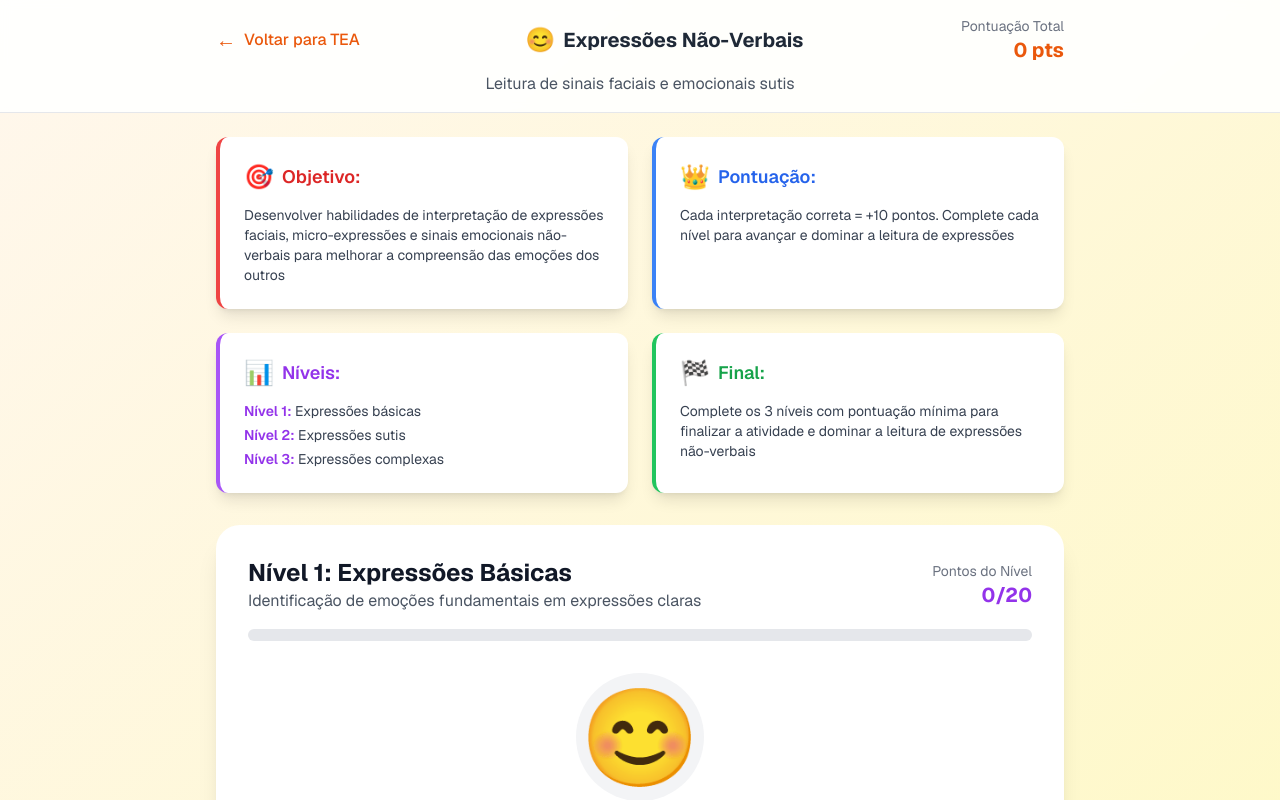
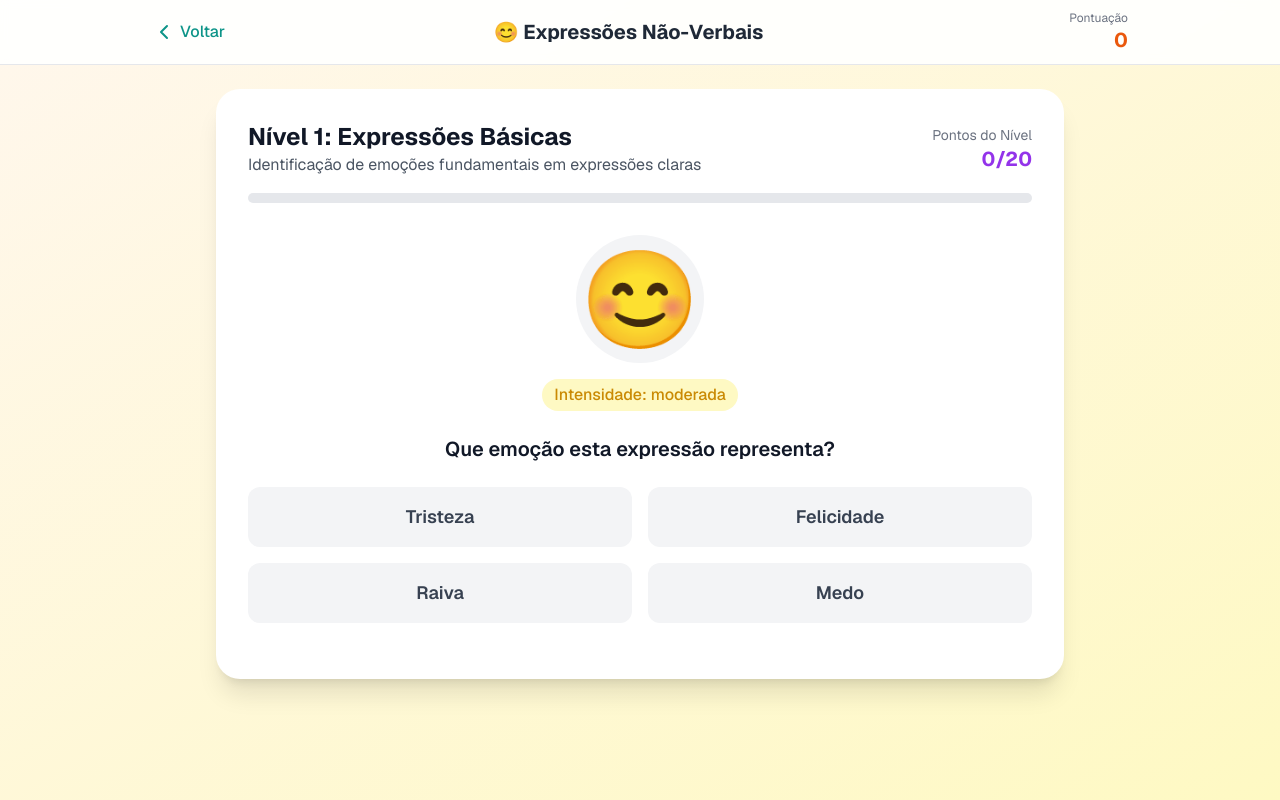
Before and after one commit to ClaudemirWork/teaplus-working, a Next.js app: page /non-verbal-expressions in a window 1280 px wide. Shown: the top 800 px of the page. Built offline with nearby package versions, Linux system fonts and the light colour scheme.

Commit message:
Update page.tsx correção do botão voltar em não verbal expressões

```diff
--- a/app/non-verbal-expressions/page.tsx
+++ b/app/non-verbal-expressions/page.tsx
@@ -1,7 +1,8 @@
 'use client'
 
-import { useState, useEffect } from 'react'
+import { useState } from 'react'
 import Link from 'next/link'
+import { ChevronLeft } from 'lucide-react'
 
 interface Expression {
   id: number
@@ -193,7 +194,6 @@ export default function NonverbalExpressions() {
     if (currentExpression < currentLevelData.expressions.length - 1) {
       setCurrentExpression(currentExpression + 1)
     } else {
-      // Fim do nível
       if (score >= currentLevelData.pointsRequired) {
         setCompletedLevels([...completedLevels, currentLevel])
 
@@ -205,7 +205,6 @@ export default function NonverbalExpressions() {
           setGameCompleted(true)
         }
       } else {
-        // Reiniciar nível se não atingiu pontuação mínima
         setCurrentExpression(0)
         setScore(0)
       }
@@ -249,229 +248,124 @@ export default function NonverbalExpressions() {
   if (gameCompleted) {
     return (
       <div className="min-h-screen bg-gradient-to-br from-orange-50 to-yellow-100">
-        {/* Header Mobile */}
-        <div className="bg-white/90 backdrop-blur-sm border-b border-gray-200 sticky top-0 z-10">
-          <div className="max-w-4xl mx-auto px-4 sm:px-6 py-4">
-            <div className="flex items-center justify-between">
-              <a
-                href="/tea"
-                className="flex items-center text-orange-600 hover:text-orange-700 transition-colors min-h-[44px] px-2 -ml-2"
+        <header className="bg-white/90 backdrop-blur-sm border-b border-gray-200 sticky top-0 z-10">
+          <div className="max-w-5xl mx-auto px-4 sm:px-6">
+            <div className="flex items-center justify-between h-16">
+              <Link
+                href="/dashboard"
+                className="flex items-center text-teal-600 hover:text-teal-700 transition-colors"
               >
-                <span className="text-xl mr-2">←</span>
-                <span className="text-sm sm:text-base font-medium">Voltar para TEA</span>
-              </a>
-              <h1 className="text-lg sm:text-xl font-bold text-gray-800 text-center flex-1 mx-4 flex items-center justify-center gap-2">
-                <span className="text-xl sm:text-2xl">😊</span>
-                <span>Expressões Não-Verbais</span>
+                <ChevronLeft className="h-6 w-6" />
+                <span className="ml-1 font-medium text-sm sm:text-base">Voltar</span>
+              </Link>
+              <h1 className="text-lg sm:text-xl font-bold text-gray-800 text-center">
+                😊 Expressões Não-Verbais
               </h1>
-              <div className="w-20"></div>
+              <div className="w-24"></div>
             </div>
           </div>
-        </div>
+        </header>
 
-        <div className="max-w-4xl mx-auto px-4 sm:px-6 py-6">
+        <main className="max-w-4xl mx-auto px-4 sm:px-6 py-6">
           <div className="flex min-h-[500px] items-center justify-center">
             <div className="max-w-2xl text-center">
               <div className="rounded-3xl bg-white p-8 sm:p-12 shadow-xl">
                 <div className="mb-8">
-                  <div className="mx-auto mb-6 flex h-20 w-20 sm:h-24 sm:w-24 items-center justify-center rounded-full bg-gradient-to-r from-green-400 to-blue-500 text-3xl sm:text-4xl">
+                  <div className="mx-auto mb-6 flex h-24 w-24 items-center justify-center rounded-full bg-gradient-to-r from-green-400 to-blue-500 text-4xl">
                     🏆
                   </div>
-                  <h1 className="mb-4 text-2xl sm:text-4xl font-bold text-gray-900">
-                    Parabéns! Atividade Concluída!
-                  </h1>
-                  <p className="text-lg sm:text-xl text-gray-600">
-                    Você dominou a leitura de expressões não-verbais!
-                  </p>
+                  <h1 className="mb-4 text-4xl font-bold text-gray-900">Parabéns!</h1>
+                  <p className="text-xl text-gray-600">Você dominou a leitura de expressões não-verbais!</p>
                 </div>
-
                 <div className="mb-8 space-y-4">
-                  <div className="rounded-2xl bg-gradient-to-r from-blue-50 to-purple-50 p-4 sm:p-6">
-                    <h3 className="mb-2 text-base sm:text-lg font-semibold text-gray-900">Pontuação Final</h3>
-                    <p className="text-2xl sm:text-3xl font-bold text-blue-600">{totalScore} pontos</p>
-                  </div>
-
-                  <div className="rounded-2xl bg-gradient-to-r from-green-50 to-blue-50 p-4 sm:p-6">
-                    <h3 className="mb-2 text-base sm:text-lg font-semibold text-gray-900">Níveis Completados</h3>
-                    <p className="text-xl sm:text-2xl font-bold text-green-600">{completedLevels.length}/3</p>
+                  <div className="rounded-2xl bg-gradient-to-r from-blue-50 to-purple-50 p-6">
+                    <h3 className="mb-2 text-lg font-semibold text-gray-900">Pontuação Final</h3>
+                    <p className="text-3xl font-bold text-blue-600">{totalScore} pontos</p>
                   </div>
                 </div>
-
                 <div className="space-y-4">
-                  <button
-                    onClick={resetGame}
-                    className="w-full rounded-2xl bg-gradient-to-r from-blue-500 to-purple-600 px-6 sm:px-8 py-3 sm:py-4 text-base sm:text-lg font-semibold text-white transition-all hover:from-blue-600 hover:to-purple-700 hover:shadow-lg min-h-[48px] touch-manipulation"
-                  >
+                  <button onClick={resetGame} className="w-full rounded-2xl bg-gradient-to-r from-blue-500 to-purple-600 px-8 py-4 text-lg font-semibold text-white transition-all hover:shadow-lg">
                     🔄 Jogar Novamente
                   </button>
-                  <a
-                    href="/tea"
-                    className="block w-full rounded-2xl border-2 border-gray-300 px-6 sm:px-8 py-3 sm:py-4 text-base sm:text-lg font-semibold text-gray-700 transition-all hover:border-gray-400 hover:shadow-lg min-h-[48px] touch-manipulation"
-                  >
-                    🏠 Voltar à TEA
-                  </a>
+                  <Link href="/dashboard" className="block w-full rounded-2xl border-2 border-gray-300 px-8 py-4 text-lg font-semibold text-gray-700 transition-all hover:border-gray-400">
+                    🏠 Voltar ao Painel
+                  </Link>
                 </div>
               </div>
             </div>
           </div>
-        </div>
+        </main>
       </div>
     )
   }
 
   return (
     <div className="min-h-screen bg-gradient-to-br from-orange-50 to-yellow-100">
-      {/* Header Mobile */}
-      <div className="bg-white/90 backdrop-blur-sm border-b border-gray-200 sticky top-0 z-10">
-        <div className="max-w-4xl mx-auto px-4 sm:px-6 py-4">
-          <div className="flex items-center justify-between">
-            {/* Botão Voltar */}
-            <a
-              href="/tea"
-              className="flex items-center text-orange-600 hover:text-orange-700 transition-colors min-h-[44px] px-2 -ml-2"
+      <header className="bg-white/90 backdrop-blur-sm border-b border-gray-200 sticky top-0 z-10">
+        <div className="max-w-5xl mx-auto px-4 sm:px-6">
+          <div className="flex items-center justify-between h-16">
+            <Link
+              href="/dashboard"
+              className="flex items-center text-teal-600 hover:text-teal-700 transition-colors"
             >
-              <span className="text-xl mr-2">←</span>
-              <span className="text-sm sm:text-base font-medium">Voltar para TEA</span>
-            </a>
-
-            {/* Título */}
-            <h1 className="text-lg sm:text-xl font-bold text-gray-800 text-center flex-1 mx-4 flex items-center justify-center gap-2">
-              <span className="text-xl sm:text-2xl">😊</span>
-              <span>Expressões Não-Verbais</span>
+              <ChevronLeft className="h-6 w-6" />
+              <span className="ml-1 font-medium text-sm sm:text-base">Voltar</span>
+            </Link>
+            <h1 className="text-lg sm:text-xl font-bold text-gray-800 text-center">
+              😊 Expressões Não-Verbais
             </h1>
-
-            {/* Pontuação */}
-            <div className="text-right">
-              <div className="text-xs sm:text-sm text-gray-500">Pontuação Total</div>
-              <div className="text-base sm:text-xl font-bold text-orange-600">{totalScore} pts</div>
-            </div>
-          </div>
-
-          {/* Subtítulo */}
-          <p className="text-center text-sm sm:text-base text-gray-600 mt-2">Leitura de sinais faciais e emocionais sutis</p>
-        </div>
-      </div>
-
-      <div className="max-w-4xl mx-auto px-4 sm:px-6 py-6">
-        {/* Game Info Cards */}
-        <div className="mb-6 sm:mb-8 grid grid-cols-1 sm:grid-cols-2 gap-4 sm:gap-6">
-          {/* Objetivo */}
-          <div className="rounded-xl bg-white p-4 sm:p-6 shadow-lg border-l-4 border-red-500">
-            <div className="mb-3 flex items-center">
-              <span className="mr-2 text-xl sm:text-2xl">🎯</span>
-              <h3 className="text-base sm:text-lg font-semibold text-red-600">Objetivo:</h3>
-            </div>
-            <p className="text-sm text-gray-700">
-              Desenvolver habilidades de interpretação de expressões faciais, micro-expressões e sinais emocionais não-verbais para melhorar a compreensão das emoções dos outros
-            </p>
-          </div>
-
-          {/* Pontuação */}
-          <div className="rounded-xl bg-white p-4 sm:p-6 shadow-lg border-l-4 border-blue-500">
-            <div className="mb-3 flex items-center">
-              <span className="mr-2 text-xl sm:text-2xl">👑</span>
-              <h3 className="text-base sm:text-lg font-semibold text-blue-600">Pontuação:</h3>
-            </div>
-            <p className="text-sm text-gray-700">
-              Cada interpretação correta = +10 pontos. Complete cada nível para avançar e dominar a leitura de expressões
-            </p>
-          </div>
-
-          {/* Níveis */}
-          <div className="rounded-xl bg-white p-4 sm:p-6 shadow-lg border-l-4 border-purple-500">
-            <div className="mb-3 flex items-center">
-              <span className="mr-2 text-xl sm:text-2xl">📊</span>
-              <h3 className="text-base sm:text-lg font-semibold text-purple-600">Níveis:</h3>
-            </div>
-            <div className="space-y-1 text-xs sm:text-sm">
-              <div className={completedLevels.includes(1) ? 'text-green-600 font-semibold' : 'text-gray-700'}>
-                <span className="font-semibold text-purple-600">Nível 1:</span> Expressões básicas
-              </div>
-              <div className={completedLevels.includes(2) ? 'text-green-600 font-semibold' : 'text-gray-700'}>
-                <span className="font-semibold text-purple-600">Nível 2:</span> Expressões sutis
-              </div>
-              <div className={completedLevels.includes(3) ? 'text-green-600 font-semibold' : 'text-gray-700'}>
-                <span className="font-semibold text-purple-600">Nível 3:</span> Expressões complexas
+            <div className="text-right w-24">
+              <div className="text-xs text-gray-500">Pontuação</div>
+              <div className="text-xl font-bold text-orange-600">{totalScore}</div>
             </div>
           </div>
         </div>
+      </header>
 
-          {/* Final */}
-          <div className="rounded-xl bg-white p-4 sm:p-6 shadow-lg border-l-4 border-green-500">
-            <div className="mb-3 flex items-center">
-              <span className="mr-2 text-xl sm:text-2xl">🏁</span>
-              <h3 className="text-base sm:text-lg font-semibold text-green-600">Final:</h3>
+      <main className="max-w-4xl mx-auto px-4 sm:px-6 py-6">
+        <div className="rounded-xl sm:rounded-3xl bg-white p-4 sm:p-8 shadow-xl">
+          <div className="mb-8">
+            <div className="flex flex-col sm:flex-row sm:items-center sm:justify-between mb-4">
+              <div>
+                <h2 className="text-2xl font-bold text-gray-900">Nível {currentLevel}: {currentLevelData?.name}</h2>
+                <p className="text-gray-600">{currentLevelData?.description}</p>
               </div>
-            <p className="text-sm text-gray-700">
-              Complete os 3 níveis com pontuação mínima para finalizar a atividade e dominar a leitura de expressões não-verbais
-            </p>
+              <div className="text-left sm:text-right mt-2 sm:mt-0">
+                <div className="text-sm text-gray-500">Pontos do Nível</div>
+                <div className="text-xl font-bold text-purple-600">{score}/{currentLevelData?.pointsRequired}</div>
               </div>
             </div>
-
-        {/* Game Area */}
-        <div className="rounded-xl sm:rounded-3xl bg-white p-4 sm:p-8 shadow-xl">
-          {/* Level Info */}
-          <div className="mb-6 sm:mb-8">
-            <div className="flex flex-col sm:flex-row sm:items-center sm:justify-between mb-4">
-              <div className="mb-2 sm:mb-0">
-                <h2 className="text-xl sm:text-2xl font-bold text-gray-900">
-                  Nível {currentLevel}: {currentLevelData?.name}
-                </h2>
-                <p className="text-gray-600 text-sm sm:text-base">{currentLevelData?.description}</p>
-              </div>
-              <div className="text-left sm:text-right">
-                <div className="text-xs sm:text-sm text-gray-500">Pontos do Nível</div>
-                <div className="text-lg sm:text-xl font-bold text-purple-600">
-                  {score}/{currentLevelData?.pointsRequired}
-                </div>
-              </div>
-            </div>
-
-            {/* Progress Bar */}
-            <div className="mt-4 h-2 sm:h-3 rounded-full bg-gray-200">
+            <div className="w-full bg-gray-200 rounded-full h-2.5">
               <div
-                className="h-2 sm:h-3 rounded-full bg-gradient-to-r from-purple-500 to-blue-500 transition-all duration-500"
-                style={{
-                  width: `${Math.min((score / (currentLevelData?.pointsRequired || 1)) * 100, 100)}%`
-                }}
+                className="bg-gradient-to-r from-purple-500 to-blue-500 h-2.5 rounded-full transition-all"
+                style={{ width: `${Math.min((score / (currentLevelData?.pointsRequired || 1)) * 100, 100)}%` }}
               ></div>
             </div>
           </div>
 
-          {/* Expression Display */}
           {currentExpressionData && (
-            <div className="mb-6 sm:mb-8">
             <div className="text-center">
-                <div className="mb-6">
-                  <div className="mx-auto mb-4 flex h-24 w-24 sm:h-32 sm:w-32 items-center justify-center rounded-full bg-gray-100 text-6xl sm:text-8xl">
+              <div className="mx-auto mb-4 flex h-32 w-32 items-center justify-center rounded-full bg-gray-100 text-8xl">
                 {currentExpressionData.image}
               </div>
-                  <div className={`inline-flex items-center rounded-full px-3 py-1 text-xs sm:text-sm font-medium ${getIntensityBg(currentExpressionData.intensity)} ${getIntensityColor(currentExpressionData.intensity)}`}>
+              <div className={`inline-flex items-center rounded-full px-3 py-1 font-medium mb-6 ${getIntensityBg(currentExpressionData.intensity)} ${getIntensityColor(currentExpressionData.intensity)}`}>
                 Intensidade: {currentExpressionData.intensity}
               </div>
-                </div>
 
-                <h3 className="mb-6 text-lg sm:text-xl font-semibold text-gray-900">
-                  Que emoção esta expressão representa?
-                </h3>
+              <h3 className="mb-6 text-xl font-semibold text-gray-900">Que emoção esta expressão representa?</h3>
 
-                {/* Answer Options */}
-                <div className="grid grid-cols-1 sm:grid-cols-2 gap-3 sm:gap-4 mb-6">
+              <div className="grid grid-cols-1 sm:grid-cols-2 gap-4 mb-6">
                 {currentExpressionData.options.map((option, index) => (
                   <button
                     key={index}
                     onClick={() => handleAnswer(index)}
                     disabled={selectedAnswer !== null}
-                      className={`rounded-xl p-3 sm:p-4 text-base sm:text-lg font-semibold transition-all min-h-[48px] touch-manipulation ${
+                    className={`rounded-xl p-4 text-lg font-semibold transition-all ${
                       selectedAnswer === null
-                          ? 'bg-gray-100 text-gray-700 hover:bg-gray-200 hover:shadow-lg active:bg-gray-300'
+                        ? 'bg-gray-100 text-gray-700 hover:bg-gray-200'
                         : selectedAnswer === index
-                          ? index === currentExpressionData.correct
-                            ? 'bg-green-500 text-white'
-                            : 'bg-red-500 text-white'
-                          : index === currentExpressionData.correct
-                          ? 'bg-green-500 text-white'
-                          : 'bg-gray-100 text-gray-400'
+                        ? index === currentExpressionData.correct ? 'bg-green-500 text-white' : 'bg-red-500 text-white'
+                        : index === currentExpressionData.correct ? 'bg-green-500 text-white' : 'bg-gray-100 text-gray-400'
                     }`}
                   >
                     {option}
@@ -479,43 +373,13 @@ export default function NonverbalExpressions() {
                 ))}
               </div>
 
-                {/* Result Feedback */}
-                {showResult && (
-                  <div className={`mb-4 rounded-xl p-4 ${
-                    selectedAnswer === currentExpressionData.correct
-                      ? 'bg-green-100 text-green-800'
-                      : 'bg-red-100 text-red-800'
-                  }`}>
-                    {selectedAnswer === currentExpressionData.correct ? (
-                      <div className="flex items-center justify-center">
-                        <span className="mr-2 text-xl sm:text-2xl">✅</span>
-                        <span className="text-base sm:text-lg font-semibold">Correto! +10 pontos</span>
+              {showExplanation && (
+                <>
+                  <div className="mb-6 rounded-xl bg-blue-50 p-6 text-left">
+                    <h4 className="mb-2 font-semibold text-blue-900 text-base">Explicação:</h4>
+                    <p className="text-blue-800">{currentExpressionData.explanation}</p>
                   </div>
-                    ) : (
-                      <div className="flex items-center justify-center">
-                        <span className="mr-2 text-xl sm:text-2xl">❌</span>
-                        <span className="text-base sm:text-lg font-semibold">
-                          Incorreto. A resposta correta é: {currentExpressionData.options[currentExpressionData.correct]}
-                        </span>
-                      </div>
-                    )}
-                  </div>
-                )}
-
-                {/* Explanation */}
-                {showExplanation && (
-                  <div className="mb-6 rounded-xl bg-blue-50 p-4 sm:p-6">
-                    <h4 className="mb-2 font-semibold text-blue-900 text-sm sm:text-base">Explicação:</h4>
-                    <p className="text-blue-800 text-sm sm:text-base">{currentExpressionData.explanation}</p>
-                  </div>
-                )}
-
-                {/* Next Button */}
-                {showExplanation && (
-                  <button
-                    onClick={nextExpression}
-                    className="rounded-xl bg-gradient-to-r from-blue-500 to-purple-600 px-6 sm:px-8 py-3 text-base sm:text-lg font-semibold text-white transition-all hover:from-blue-600 hover:to-purple-700 hover:shadow-lg active:scale-95 min-h-[48px] touch-manipulation"
-                  >
+                  <button onClick={nextExpression} className="rounded-xl bg-gradient-to-r from-blue-500 to-purple-600 px-8 py-3 text-lg font-semibold text-white transition-all hover:shadow-lg">
                     {currentExpression < (currentLevelData?.expressions.length || 0) - 1
                       ? 'Próxima Expressão'
                       : score >= (currentLevelData?.pointsRequired || 0)
@@ -523,17 +387,12 @@ export default function NonverbalExpressions() {
                       : 'Tentar Nível Novamente'
                     }
                   </button>
+                </>
               )}
             </div>
+          )}
         </div>
-          )}
-
-          {/* Progress Indicator */}
-          <div className="mt-6 sm:mt-8 text-center text-xs sm:text-sm text-gray-500">
-            Expressão {currentExpression + 1} de {currentLevelData?.expressions.length} • Nível {currentLevel} de {levels.length}
-          </div>
-        </div>
-      </div>
+      </main>
     </div>
   )
 }
```
Lines whose indentation alone changed are shown as unchanged.
